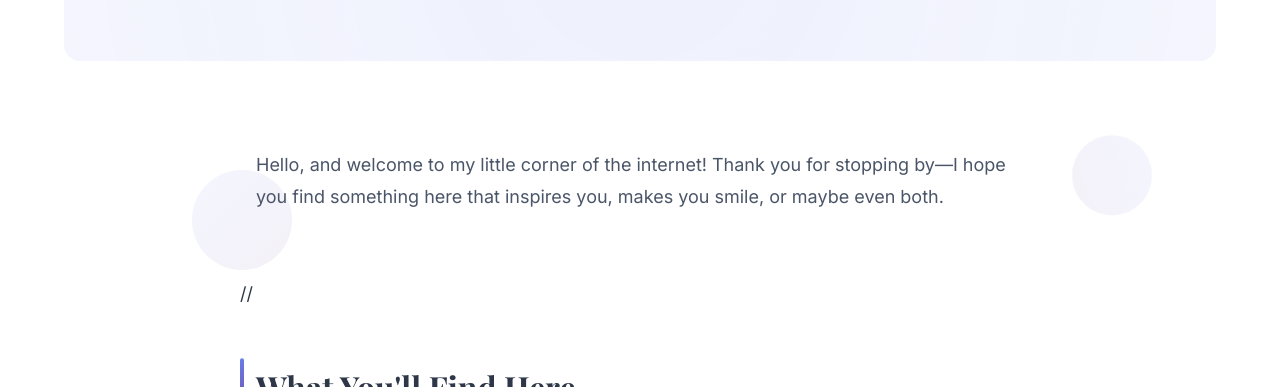
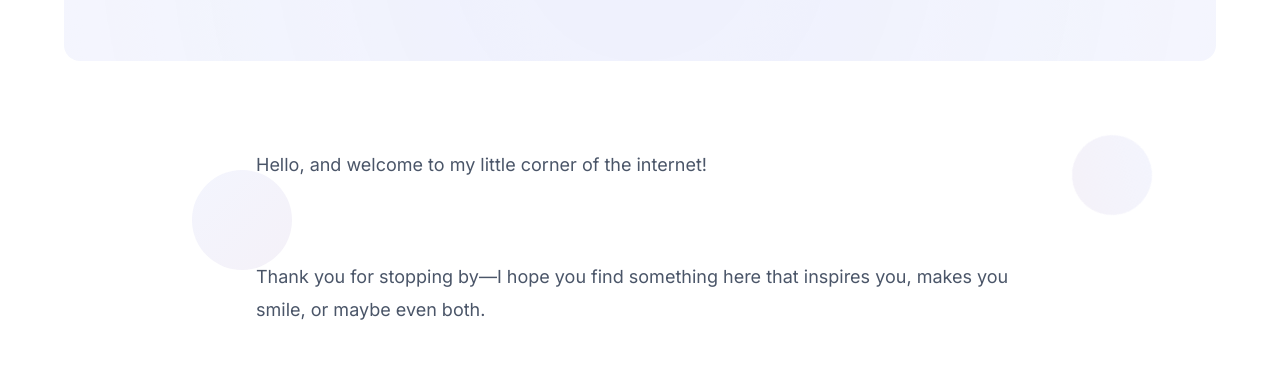
Before and after one commit to mehtaharish/blogs, a plain HTML site: page about.html in a window 1280 px wide. Shown: the part 410-797 px from the top of the page. Drawn offline with nearby package versions, Linux system fonts and the light colour scheme.

Commit message:
Update about.html

```diff
--- a/about.html
+++ b/about.html
@@ -442,16 +442,18 @@
             <div class="post-content fade-in">
                 <div class="content-section">
                     <p>
-Hello, and welcome to my little corner of the internet!
+                    Hello, and welcome to my little corner of the internet!
+                    </p>
+                </div>
 
-
-
-Thank you for stopping by—I hope you find something here that inspires you, makes you smile, or maybe even both.
+            <div class="content-section">
+                    <p>
+                     Thank you for stopping by—I hope you find something here that inspires you, makes you smile, or maybe even both.
                     </p>
                 </div>
 
                 <div class="content-section">
-//                    <h2>What You'll Find Here</h2>
+   <!-- <h2>What You'll Find Here</h2>   -->
                     <p>
 I’m passionate about exploring mythology and sharing the timeless wisdom of the Vedas. Too often, we find ourselves following rituals or traditions blindly, without pausing to ask why we do them. My goal is to reflect on these practices and uncover the deeper meaning behind them.
                     </p>
```
